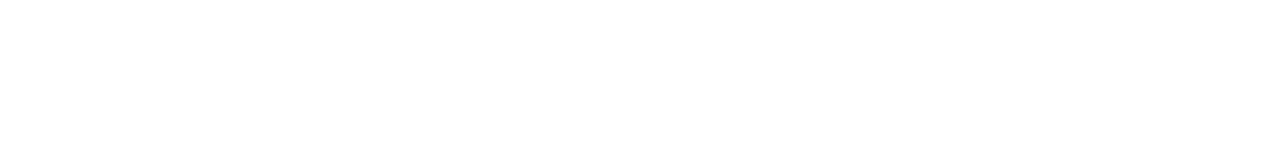
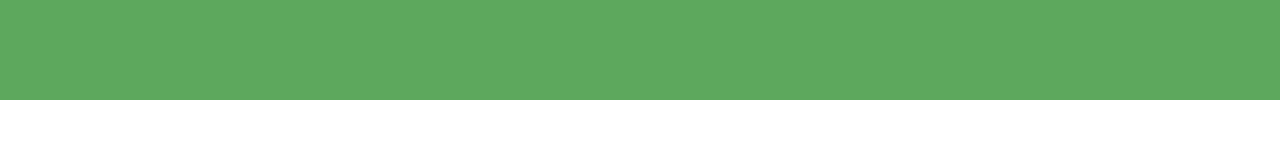
Before and after one commit to Martino888/vue-boolzapp, a plain HTML site: page index.html in a window 1280 px wide. Drawn offline with nearby package versions, Linux system fonts and the light colour scheme.

Commit message:
strutura

```diff
--- a/style.css
+++ b/style.css
@@ -3,3 +3,19 @@
     padding: 0;
     box-sizing: border-box;
 }
+
+html {
+    font-size: 100%;
+    font-family: 'Roboto', sans-serif;
+}
+
+.bk-green{
+    width: 100%;
+    height: 100px;
+    background-color:rgb(93, 168, 93)
+}
+
+.bk-grey{
+    width: 100%;
+    background-color: rgb(61, 60, 57);
+}
```
